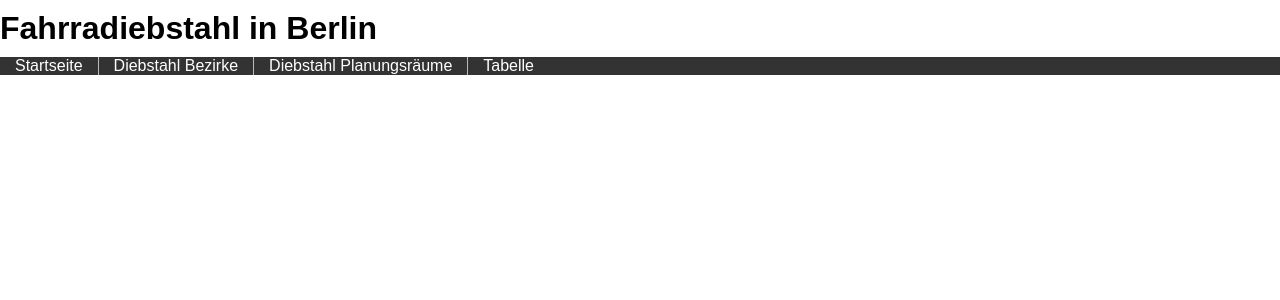
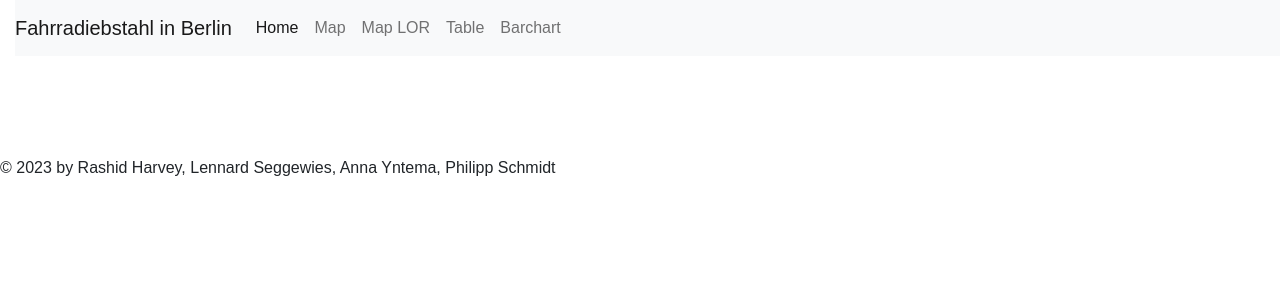
Before and after one commit to theRealProHacker/dbs-application, a Flask app: template templates/table.jinja in a window 1280 px wide. Shown: the top 300 px of the page. Run offline with Flask 3, Linux system fonts and the light colour scheme; the template is opened without the code that fills it, so the values that code supplies are empty; some libraries are stand-ins or nearby versions.

Commit message:
Anpassung base table

```diff
--- a/static/style.css
+++ b/static/style.css
@@ -77,7 +77,9 @@ li:last-child {
     border-right: none;
   }
 
-
+header{
+    padding-left: 15px;
+}
 /* --------------------- Autocomplete suggestions style here ---------------- */
 .autocomplete-suggestions { border: 1px solid #999; background: #fff; cursor: default; overflow: auto; }
 .autocomplete-suggestion {
--- a/templates/base.html
+++ b/templates/base.html
@@ -15,11 +15,28 @@
     {% endblock %}
   </head>
   <body>
+    <header>
+      <nav class="navbar navbar-expand-lg navbar-light bg-light">
+        <a class="navbar-brand" href="#">Fahrradiebstahl in Berlin</a>
+        <button class="navbar-toggler" type="button" data-toggle="collapse" data-target="#navbarNavAltMarkup" aria-controls="navbarNavAltMarkup" aria-expanded="false" aria-label="Toggle navigation">
+      <span class="navbar-toggler-icon"></span>
+        </button>
+        <div class="collapse navbar-collapse" id="navbarNavAltMarkup">
+      <div class="navbar-nav">
+        <a class="nav-item nav-link active" href="{{ url_for('index') }}">Home</a>
+        <a class="nav-item nav-link" href="{{ url_for('map') }}">Map</a>
+        <a class="nav-item nav-link" href="{{ url_for('maplor') }}">Map LOR</a>
+        <a class="nav-item nav-link" href="{{ url_for('table') }}">Table</a>
+        <a class="nav-item nav-link" href="{{ url_for('bar') }}">Barchart</a>
+      </div>
+        </div>
+      </nav>
+    </header>
     <div id="container" class="container">
         {% block content %}{% endblock %}
     </div>
     <footer>
-      <p>&copy;  2021 by Rashid Harvey, Lennard Seggewies, Anna Yntema, Philipp Schmidt</p>
+      <p>&copy;  2023 by Rashid Harvey, Lennard Seggewies, Anna Yntema, Philipp Schmidt</p>
     </footer>
     {% block script %}
     {% endblock %}
--- a/templates/table.jinja
+++ b/templates/table.jinja
@@ -1,41 +1,21 @@
-<!DOCTYPE html>
-<html lang="en">
-<head>
+{%extends "base.html"%}
+{%block head%}
 
-    <link rel="stylesheet" href="static/style.css">
-    <style>
-        .error {
-            color: red;
-        }
-        tr {
-            display: none
-        }
-        .dataTables_wrapper tr {
-            display: table-row;
-        }
-
-    </style>
-    <meta charset="UTF-8">
-    <meta name="viewport" content="width=device-width, initial-scale=1.0">
     <title>Überblick Fahrraddiebstähle</title>
     <script src="https://code.jquery.com/jquery-3.6.0.min.js" integrity="sha256-/xUj+3OJU5yExlq6GSYGSHk7tPXikynS7ogEvDej/m4=" crossorigin="anonymous"></script>
     <link rel="stylesheet" href="//cdn.datatables.net/1.13.5/css/jquery.dataTables.min.css">
     <script src="//cdn.datatables.net/1.13.5/js/jquery.dataTables.min.js"></script>
-</head>
-<body>
-    <h1>Fahrradiebstahl in Berlin</h1>
-    <ul>
-        <li><a href="{{ url_for('index') }}">Startseite</a></li>
-        <li><a href="{{ url_for('map') }}">Diebstahl Bezirke</li>
-        <li><a href="{{ url_for('maplor') }}">Diebstahl Planungsräume</li>
-        <li><a href="{{ url_for('table') }}">Tabelle</a></li>
-    </ul>
+{%endblock%}
 
+{%block content%}
     {{table}}
-</body>
+{%endblock%}
+
+{%block script%}
 
 <script>
     let table = $('table')
     table.DataTable();
 </script>
-</html>
+
+{%endblock%}
```
